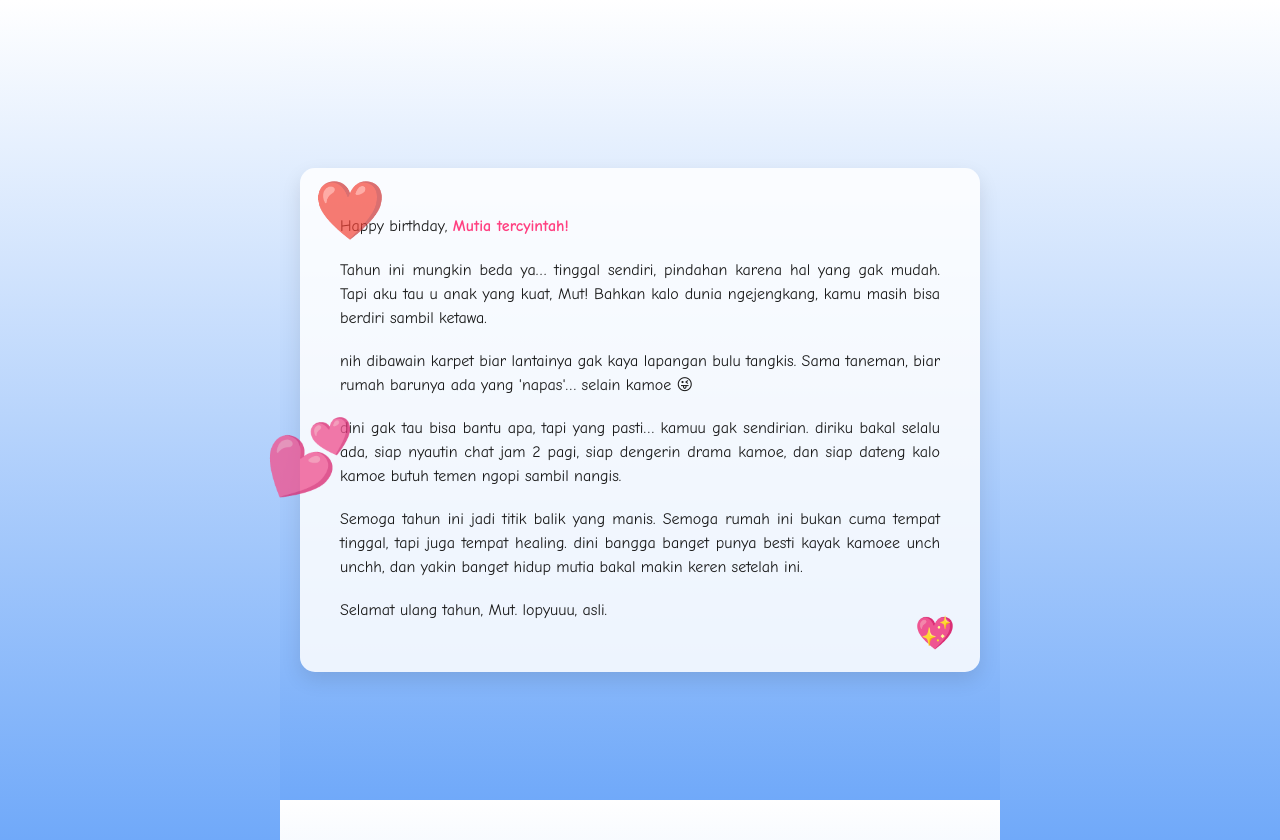
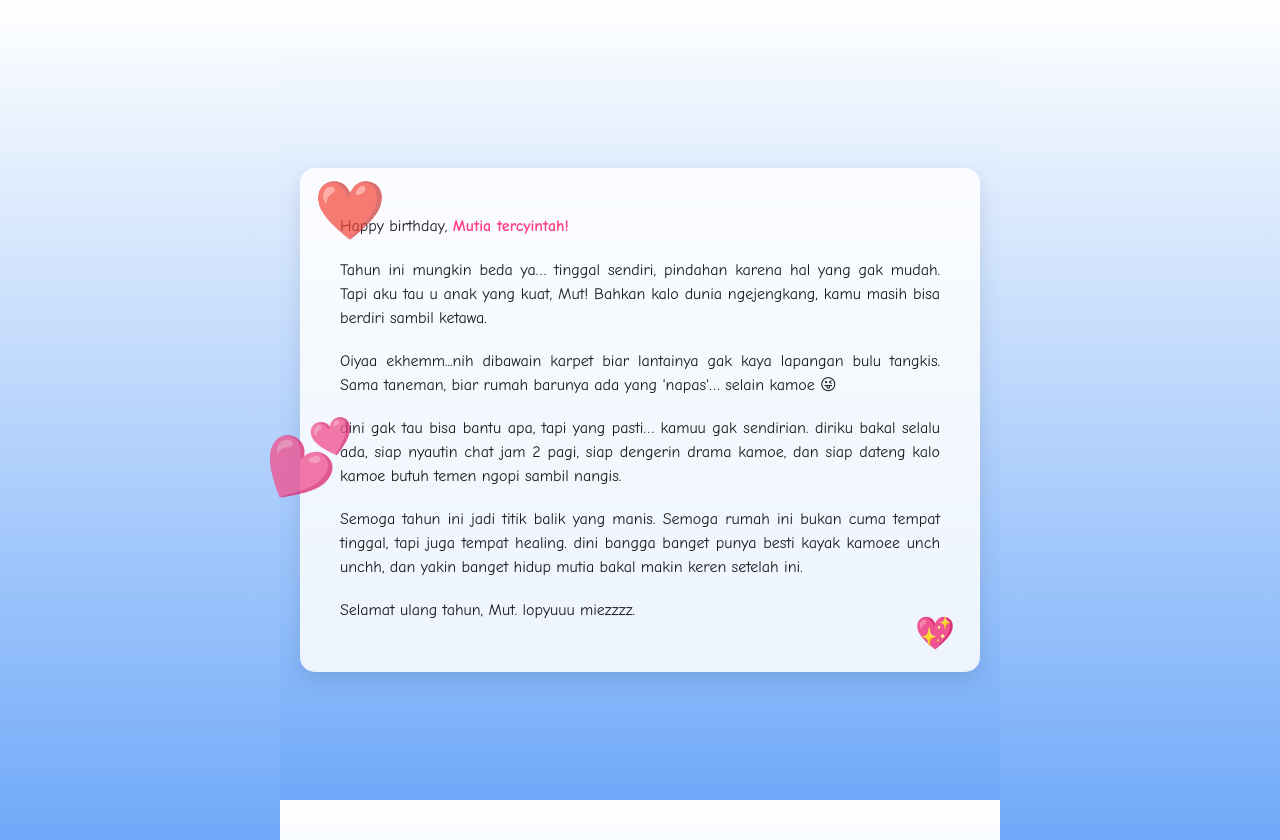
Before and after one commit to diniscaul/co, a plain HTML site: page index.html in a window 1280 px wide. Drawn offline with Linux system fonts and the light colour scheme.

Commit message:
Update index.html

```diff
--- a/index.html
+++ b/index.html
@@ -83,10 +83,10 @@
     <span class="heart" aria-hidden="true">💕</span>
     <p>Happy birthday, <strong>Mutia tercyintah!</strong></p>
     <p>Tahun ini mungkin beda ya… tinggal sendiri, pindahan karena hal yang gak mudah. Tapi aku tau u anak yang kuat, Mut! Bahkan kalo dunia ngejengkang, kamu masih bisa berdiri sambil ketawa.</p>
-    <p>nih dibawain karpet biar lantainya gak kaya lapangan bulu tangkis. Sama taneman, biar rumah barunya ada yang 'napas'… selain kamoe 😜</p>
+    <p>Oiyaa ekhemm...nih dibawain karpet biar lantainya gak kaya lapangan bulu tangkis. Sama taneman, biar rumah barunya ada yang 'napas'… selain kamoe 😜</p>
     <p>dini gak tau bisa bantu apa, tapi yang pasti… kamuu gak sendirian. diriku bakal selalu ada, siap nyautin chat jam 2 pagi, siap dengerin drama kamoe, dan siap dateng kalo kamoe butuh temen ngopi sambil nangis.</p>
     <p>Semoga tahun ini jadi titik balik yang manis. Semoga rumah ini bukan cuma tempat tinggal, tapi juga tempat healing. dini bangga banget punya besti kayak kamoee unch unchh, dan yakin banget hidup mutia bakal makin keren setelah ini.</p>
-    <p>Selamat ulang tahun, Mut.  lopyuuu, asli.</p>
+    <p>Selamat ulang tahun, Mut.  lopyuuu miezzzz.</p>
   </div>
 </body>
 </html>
```
